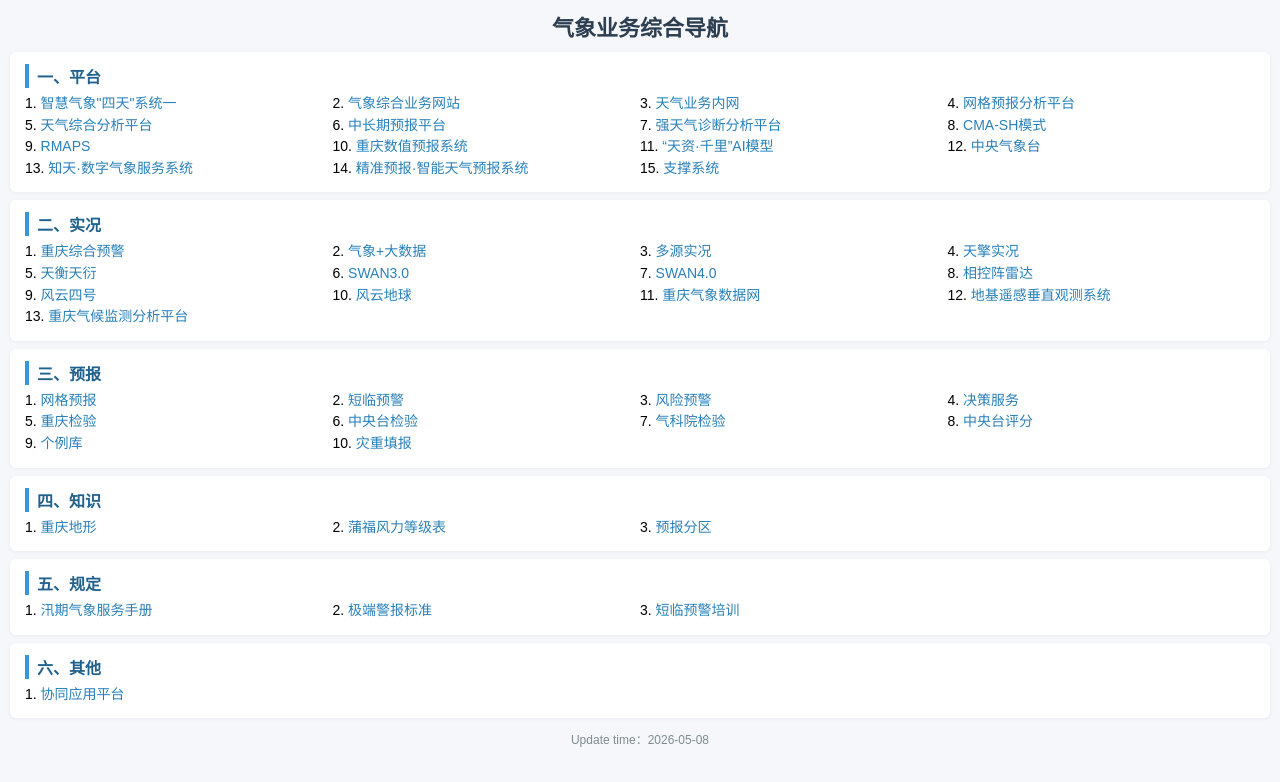
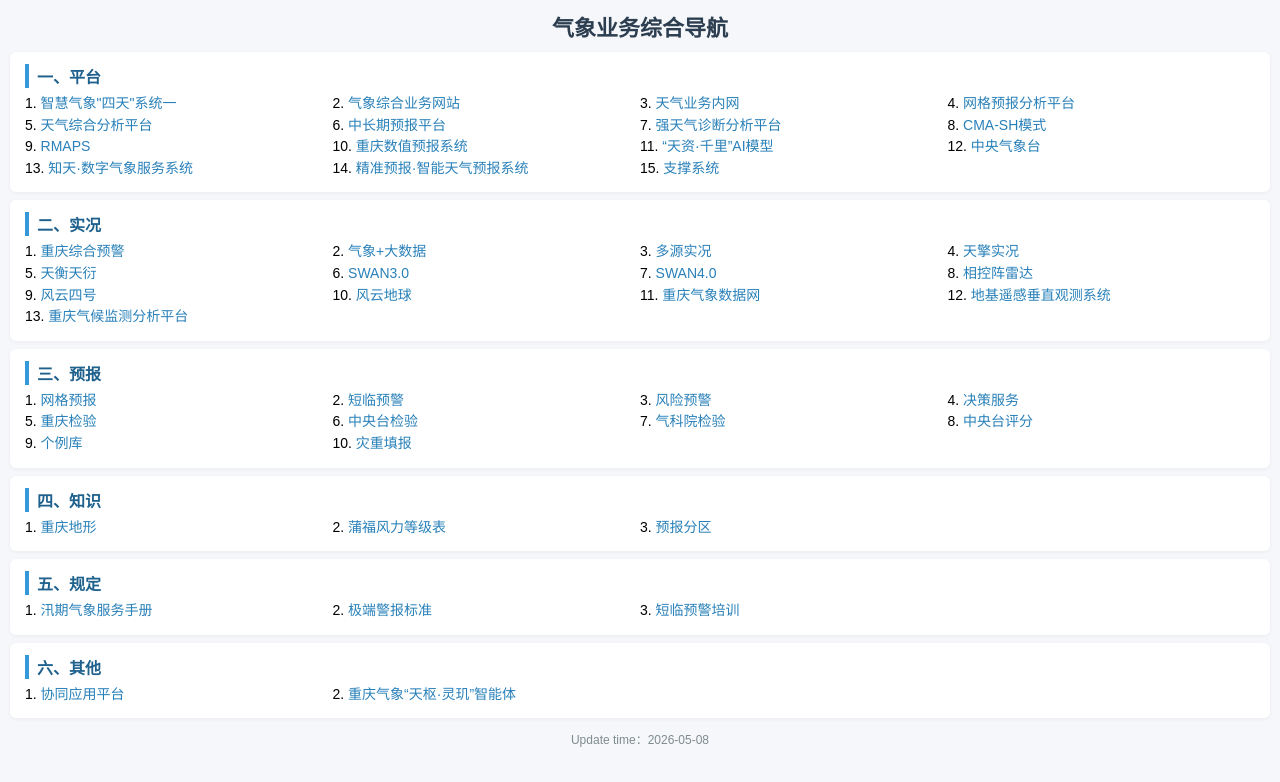
Before and after one commit to lihb2025/my-navigation, a plain HTML site: page index.html in a window 1280 px wide. Drawn offline with Linux system fonts and the light colour scheme.

Commit message:
增加 市局智能体

```diff
--- a/index.html
+++ b/index.html
@@ -176,6 +176,7 @@
         <h2>六、其他</h2>
         <ul>
             <li>1. <a href="http://10.230.124.90:8080/cap-aco-sjbx/login?sys=OA" target="_blank">协同应用平台</a></li>
+            <li>2. <a href="http://10.230.46.11:8788/login" target="_blank">重庆气象“天枢·灵玑”智能体</a></li>
         </ul>
     </div>
 
```
